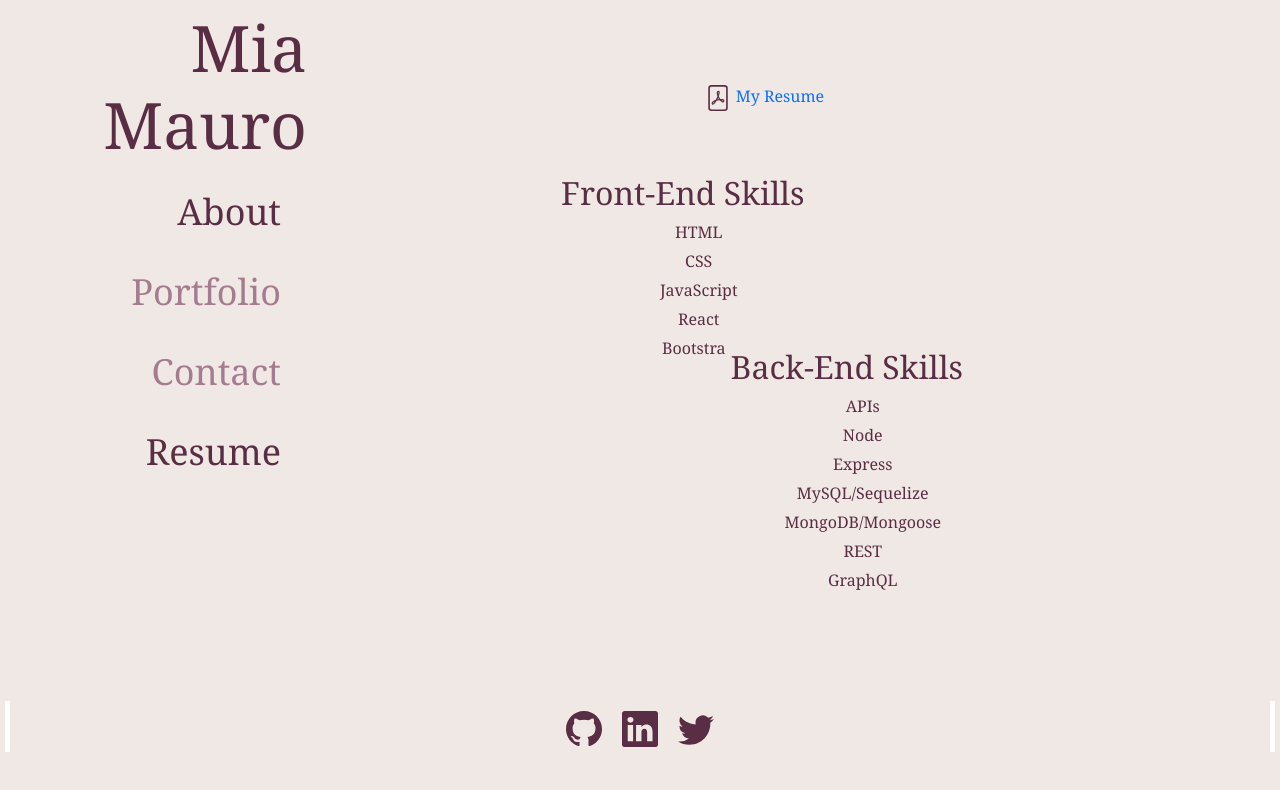
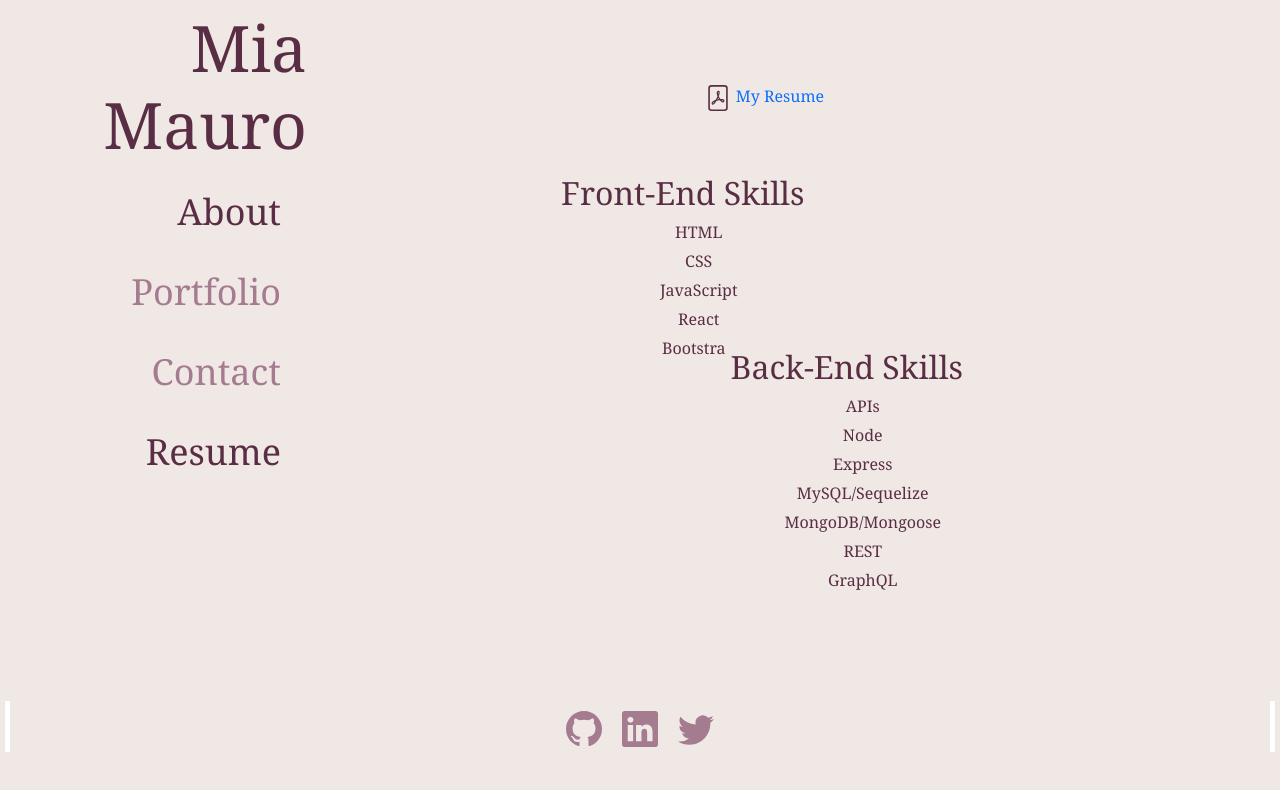
Before and after one commit to miamauro/react-portfolio, a React (Create React App) app: page /react-portfolio/resume in a window 1280 px wide. Shown: the top 790 px of the page. Built offline with nearby package versions, Linux system fonts and the light colour scheme.

Commit message:
added footer css

```diff
--- a/src/components/Footer/Footer.css
+++ b/src/components/Footer/Footer.css
@@ -1,3 +1,7 @@
 .footerIcon {
-  color: #a57c8f;
+  fill: #a57c8f;
 }
+
+.footerIcon:hover {
+  fill: #592d43;
+}
--- a/src/components/Footer/Footer.js
+++ b/src/components/Footer/Footer.js
@@ -4,12 +4,16 @@
 function Footer() {
   return (
     <div className="col text-center">
-      <a href="https://github.com/miamauro" target="_blank" className="footerIcon">
+      <a
+        href="https://github.com/miamauro"
+        target="_blank"
+        className="footerIcon"
+      >
         <svg
           xmlns="http://www.w3.org/2000/svg"
           width="36"
           height="36"
-          fill="currentColor"
+          // fill="currentColor"
           className="bi bi-github"
           viewBox="0 0 16 16"
         >
@@ -19,24 +23,29 @@
       <a
         href="https://www.linkedin.com/in/mia-mauro-439a2626b/"
         target="_blank"
+        className="footerIcon"
       >
         <svg
           xmlns="http://www.w3.org/2000/svg"
           width="36"
           height="36"
-          fill="currentColor"
+          // fill="currentColor"
           className="bi bi-linkedin"
           viewBox="0 0 16 16"
         >
           <path d="M0 1.146C0 .513.526 0 1.175 0h13.65C15.474 0 16 .513 16 1.146v13.708c0 .633-.526 1.146-1.175 1.146H1.175C.526 16 0 15.487 0 14.854V1.146zm4.943 12.248V6.169H2.542v7.225h2.401zm-1.2-8.212c.837 0 1.358-.554 1.358-1.248-.015-.709-.52-1.248-1.342-1.248-.822 0-1.359.54-1.359 1.248 0 .694.521 1.248 1.327 1.248h.016zm4.908 8.212V9.359c0-.216.016-.432.08-.586.173-.431.568-.878 1.232-.878.869 0 1.216.662 1.216 1.634v3.865h2.401V9.25c0-2.22-1.184-3.252-2.764-3.252-1.274 0-1.845.7-2.165 1.193v.025h-.016a5.54 5.54 0 0 1 .016-.025V6.169h-2.4c.03.678 0 7.225 0 7.225h2.4z" />
         </svg>
       </a>
-      <a href="https://twitter.com/mia_mauro" target="_blank">
+      <a
+        href="https://twitter.com/mia_mauro"
+        target="_blank"
+        className="footerIcon"
+      >
         <svg
           xmlns="http://www.w3.org/2000/svg"
           width="36"
           height="36"
-          fill="currentColor"
+          // fill="currentColor"
           className="bi bi-twitter"
           viewBox="0 0 16 16"
         >
```
